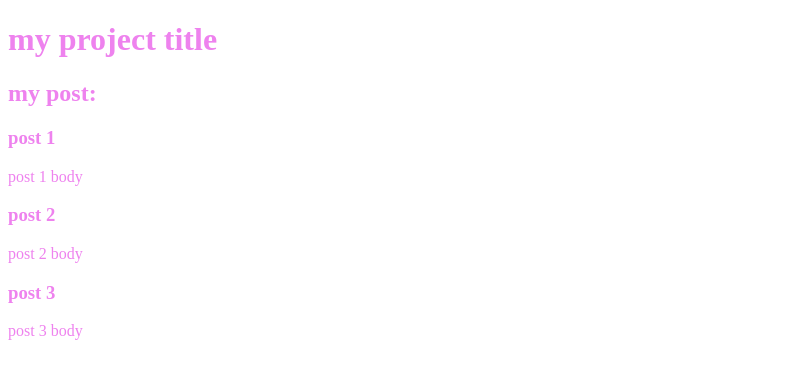
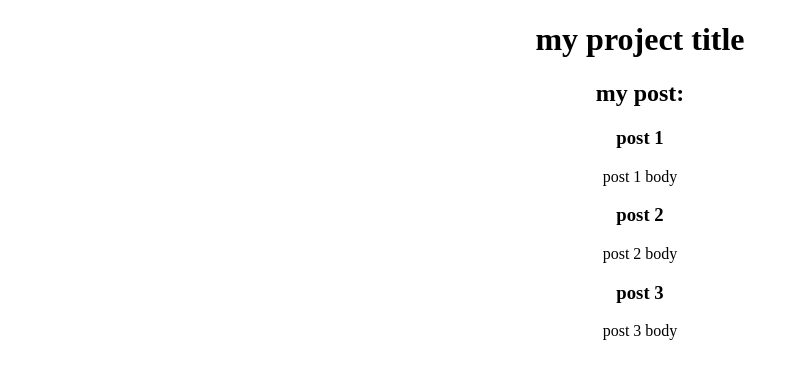
Before and after one commit to Masoume-vesali1993/practice-react, a React (Create React App) app: page / in a window 1280 px wide. Shown: the top 378 px of the page, without its empty margins (0-799 px from the left). Built offline with nearby package versions, Linux system fonts and the light colour scheme.

Commit message:
Edit
style

```diff
--- a/src/css/style.css
+++ b/src/css/style.css
@@ -1,3 +1,4 @@
 body{
-    color: violet;
+    background: #fff;
+    text-align: center;
 }
```
